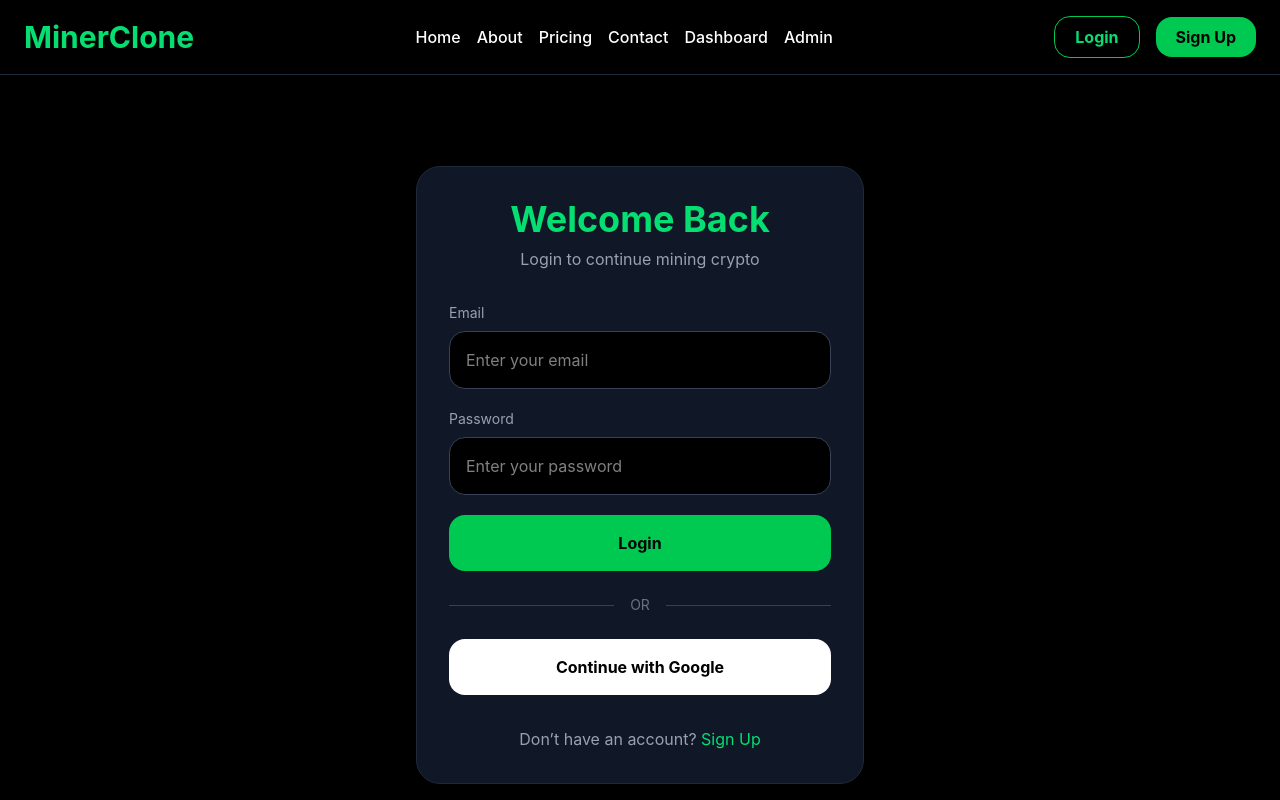
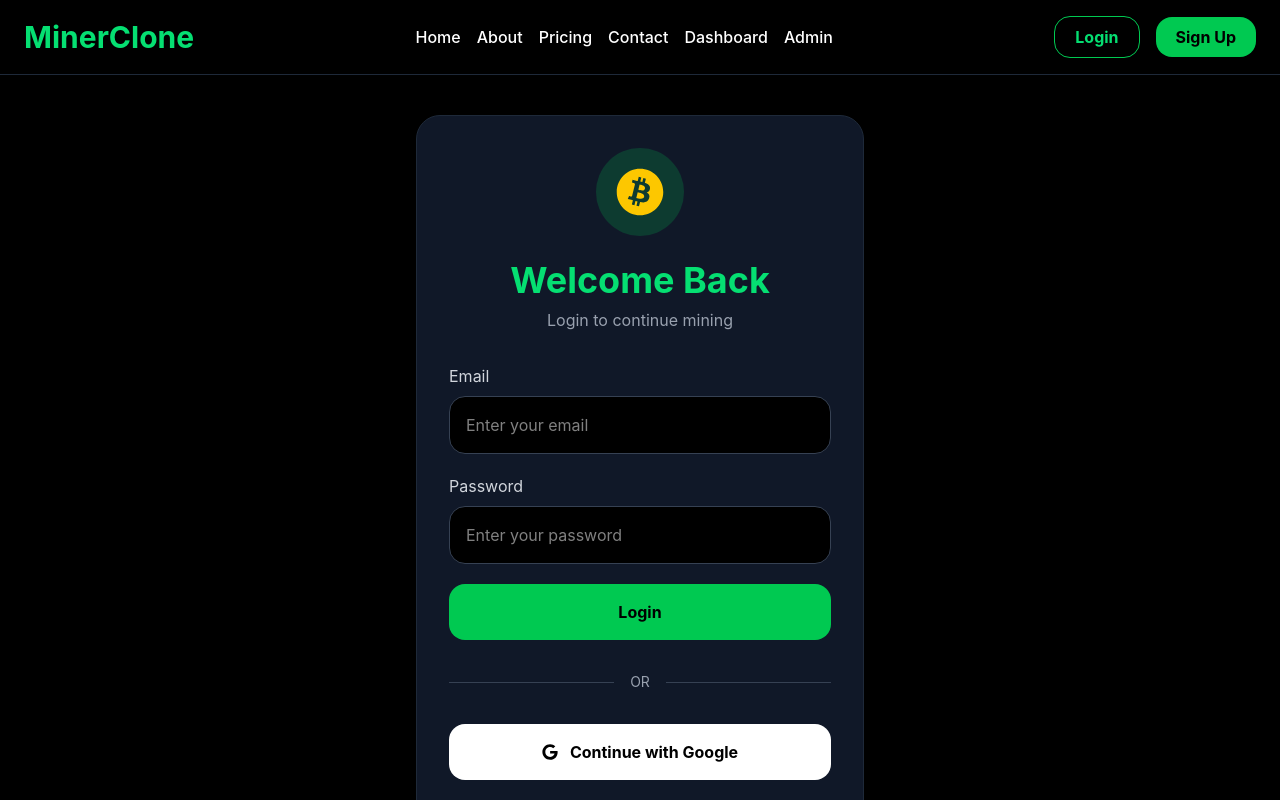
Before and after one commit to seetdrumz-code/miner-clone, a React (Vite) app: page /login in a window 1280 px wide. Shown: the top 800 px of the page. Built offline with nearby package versions, Linux system fonts and the light colour scheme.

Commit message:
Switched back to popup auth

```diff
--- a/src/Pages/Login.jsx
+++ b/src/Pages/Login.jsx
@@ -1,14 +1,19 @@
 import { useState } from "react";
-
-import { Link, useNavigate } from "react-router-dom";
 
 import {
   signInWithEmailAndPassword,
   GoogleAuthProvider,
-  signInWithRedirect
+  signInWithPopup
 } from "firebase/auth";
 
 import { auth } from "../firebase";
+
+import { useNavigate, Link } from "react-router-dom";
+
+import {
+  FaGoogle,
+  FaBitcoin
+} from "react-icons/fa";
 
 export default function Login() {
 
@@ -20,13 +25,15 @@ export default function Login() {
 
   const [loading, setLoading] = useState(false);
 
-  async function handleLogin(e) {
+  // EMAIL LOGIN
+
+  const handleLogin = async (e) => {
 
     e.preventDefault();
 
-    setLoading(true);
+    try {
 
-    try {
+      setLoading(true);
 
       await signInWithEmailAndPassword(
         auth,
@@ -34,73 +41,97 @@ export default function Login() {
         password
       );
 
+      alert("Login successful");
+
       navigate("/dashboard");
 
     } catch (error) {
 
-     console.log(error);
+      console.log(error);
 
-     alert(error.code);
+      alert(error.code);
+
+    } finally {
+
+      setLoading(false);
 
     }
 
-    setLoading(false);
+  };
 
-  }
+  // GOOGLE LOGIN
 
-  async function handleGoogleLogin() {
+  const googleLogin = async () => {
 
     try {
 
       const provider =
         new GoogleAuthProvider();
 
-      await signInWithRedirect(
+      await signInWithPopup(
         auth,
         provider
       );
+
+      alert("Google login successful");
 
       navigate("/dashboard");
 
     } catch (error) {
 
-     console.log(error);
+      console.log(error);
 
-     alert(error.code);
+      alert(error.code);
 
     }
 
-  }
+  };
 
   return (
 
-    <div className="min-h-screen bg-black flex items-center justify-center px-6 py-12">
+    <div className="min-h-screen bg-black flex items-center justify-center px-6 py-10">
 
       <div className="w-full max-w-md bg-gray-900 border border-gray-800 rounded-3xl p-8 shadow-2xl">
 
-        {/* Title */}
+        {/* LOGO */}
 
-        <h1 className="text-4xl font-bold text-green-400 text-center mb-2">
+        <div className="flex justify-center mb-6">
+
+          <div className="bg-green-500/20 p-5 rounded-full">
+
+            <FaBitcoin className="text-5xl text-yellow-400" />
+
+          </div>
+
+        </div>
+
+        {/* TITLE */}
+
+        <h1 className="text-4xl font-bold text-center text-green-400 mb-2">
+
           Welcome Back
+
         </h1>
 
-        <p className="text-gray-400 text-center mb-8">
-          Login to continue mining crypto
+        <p className="text-center text-gray-400 mb-8">
+
+          Login to continue mining
+
         </p>
 
-        {/* Form */}
+        {/* FORM */}
 
         <form
           onSubmit={handleLogin}
           className="space-y-5"
         >
 
-          {/* Email */}
-
           <div>
 
-            <label className="block text-sm text-gray-400 mb-2">
+            <label className="block text-gray-300 mb-2">
+
               Email
+
             </label>
 
             <input
@@ -110,18 +141,18 @@ export default function Login() {
               onChange={(e) =>
                 setEmail(e.target.value)
               }
+              className="w-full bg-black border border-gray-700 rounded-2xl px-4 py-4 text-white outline-none focus:border-green-400"
               required
-              className="w-full bg-black border border-gray-700 rounded-2xl px-4 py-4 text-white outline-none focus:border-green-500"
             />
 
           </div>
 
-          {/* Password */}
-
           <div>
 
-            <label className="block text-sm text-gray-400 mb-2">
+            <label className="block text-gray-300 mb-2">
+
               Password
+
             </label>
 
             <input
@@ -131,13 +162,11 @@ export default function Login() {
               onChange={(e) =>
                 setPassword(e.target.value)
               }
+              className="w-full bg-black border border-gray-700 rounded-2xl px-4 py-4 text-white outline-none focus:border-green-400"
               required
-              className="w-full bg-black border border-gray-700 rounded-2xl px-4 py-4 text-white outline-none focus:border-green-500"
             />
 
           </div>
-
-          {/* Login Button */}
 
           <button
             type="submit"
@@ -153,30 +182,34 @@ export default function Login() {
 
         </form>
 
-        {/* Divider */}
+        {/* DIVIDER */}
 
-        <div className="flex items-center gap-4 my-6">
+        <div className="flex items-center gap-4 my-8">
 
-          <div className="flex-1 h-px bg-gray-700"></div>
+          <div className="flex-1 h-[1px] bg-gray-700"></div>
 
-          <span className="text-gray-500 text-sm">
+          <span className="text-gray-400 text-sm">
             OR
           </span>
 
-          <div className="flex-1 h-px bg-gray-700"></div>
+          <div className="flex-1 h-[1px] bg-gray-700"></div>
 
         </div>
 
-        {/* Google Login */}
+        {/* GOOGLE BUTTON */}
 
         <button
-          onClick={handleGoogleLogin}
-          className="w-full bg-white hover:bg-gray-200 transition text-black font-bold py-4 rounded-2xl"
+          onClick={googleLogin}
+          className="w-full flex items-center justify-center gap-3 bg-white hover:bg-gray-200 transition text-black font-bold py-4 rounded-2xl"
         >
+
+          <FaGoogle />
+
           Continue with Google
+
         </button>
 
-        {/* Signup Link */}
+        {/* SIGNUP LINK */}
 
         <p className="text-center text-gray-400 mt-8">
 
@@ -186,7 +219,9 @@ export default function Login() {
             to="/signup"
             className="text-green-400 hover:underline"
           >
+
             Sign Up
+
           </Link>
 
         </p>
```
